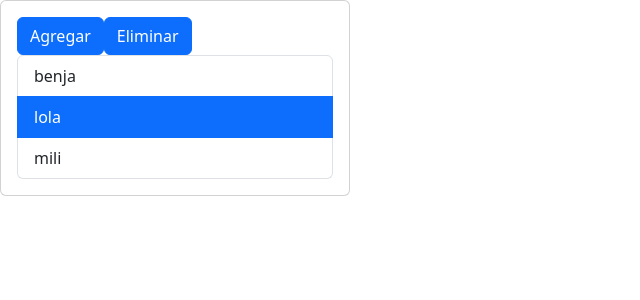
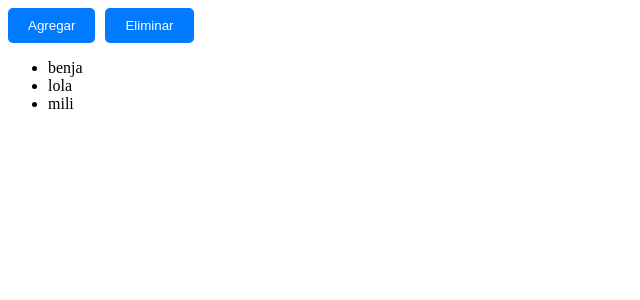
Before and after one commit to B3NJ4KILLER/Curso-React, a React (Vite) app: page / in a window 1280 px wide. Shown: the top 300 px of the page, without its empty margins (0-640 px from the left). Built offline with nearby package versions, Linux system fonts and the light colour scheme.

Commit message:
Inline Style

```diff
--- a/src/components/Button.tsx
+++ b/src/components/Button.tsx
@@ -6,9 +6,20 @@
   onClick: () => void;
 };
 
+const styles = {
+  marginRight: "10px",
+  backgroundColor: "#007bff",
+  color: "white",
+  border: "none",
+  padding: "10px 20px",
+  borderRadius: "5px",
+  cursor: "pointer",
+};
+
 function Button({ children, isLoading, onClick }: Props) {
   return (
     <button
+      style={styles}
       onClick={onClick}
       disabled={isLoading}
       type="button"
```
Also changed, not shown: src/main.tsx (+7 -7 lines).
